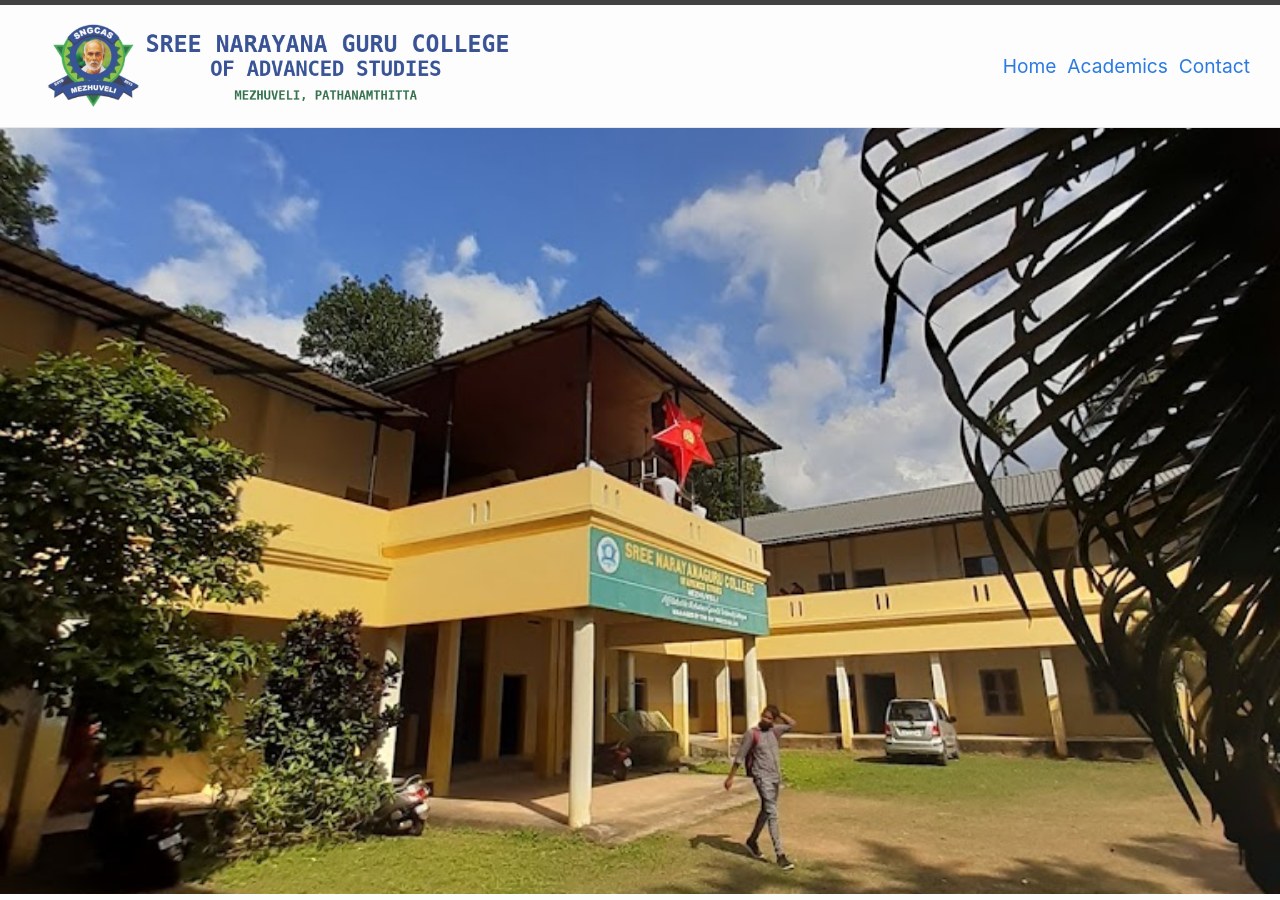
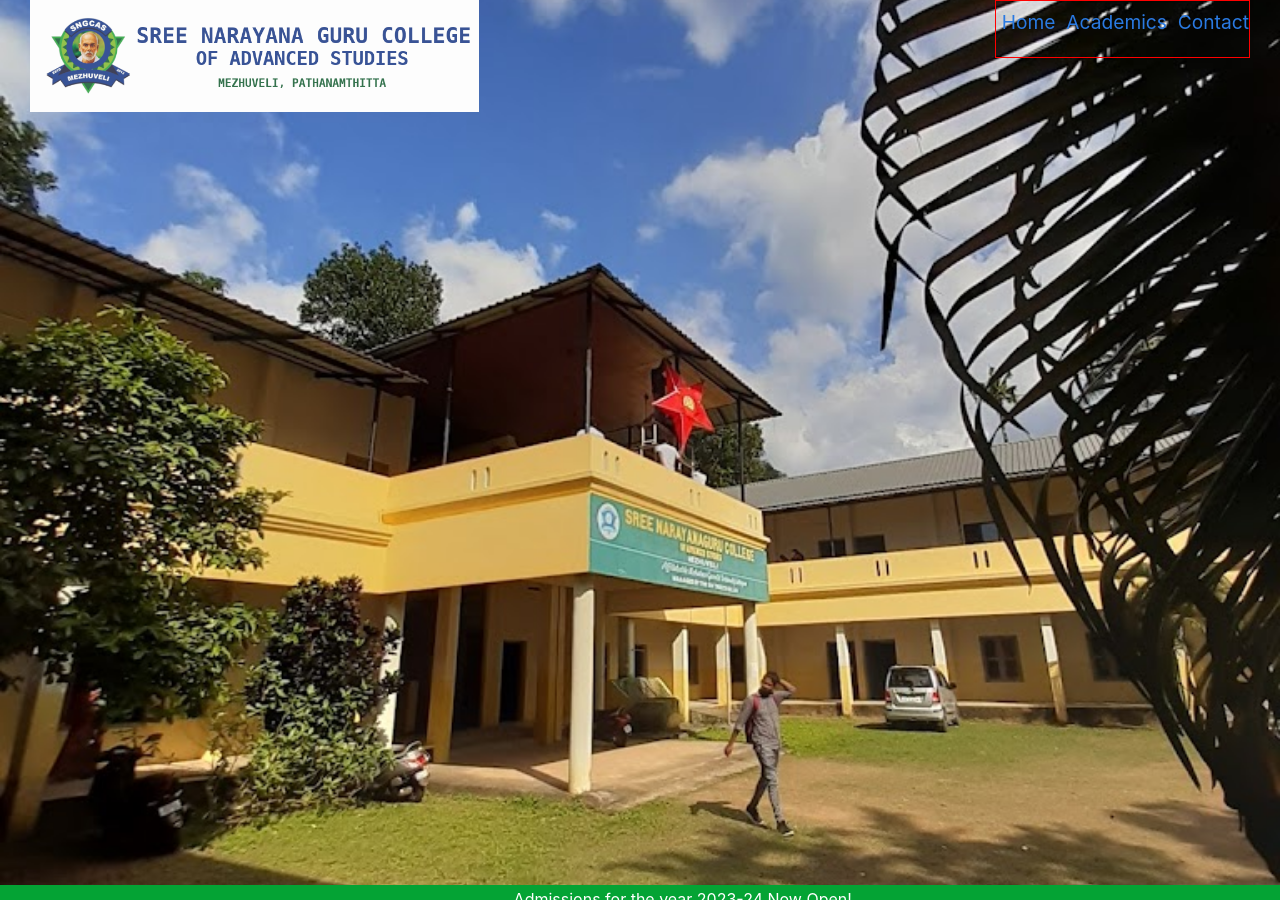
Before and after one commit to sngcasmezhuveli/sngcasmezhuveli.github.io, a Jekyll site: the page built from docs/index.markdown, in a window 1280 px wide and 900 px high. Built offline with Jekyll 4.4.1, drawn with Linux system fonts in a browser that asks for light colours.

Commit message:
initial layout

```diff
--- a/docs/_includes/head.html
+++ b/docs/_includes/head.html
@@ -8,4 +8,6 @@
   {%- if jekyll.environment == 'production' and site.google_analytics -%}
     {%- include google-analytics.html -%}
   {%- endif -%}
+
+  <script type="text/javascript" src="{{ "/assets/js/javascript.js" | relative_url }}"></script>
 </head>
--- a/docs/_includes/header.html
+++ b/docs/_includes/header.html
@@ -1,17 +1,19 @@
 
-<header class="site-header" role="banner">
-
+<header class="site-header" id="site-header" role="banner">
+  <div class="site-header-background" id="site-header-background"></div>
   <div class="wrapper">
     {%- assign default_paths = site.pages | map: "path" -%}
     {%- assign page_paths = site.header_pages | default: default_paths -%}
-    <a class="site-title" rel="author" href="{{ "/" | relative_url }}">
+    <div id="site-title" class="site-title-expanded">
+    <a rel="author" href="{{ "/" | relative_url }}">
       <img src="/assets/logo.png" alt=" {{ site.title | escape }}">
      </a>
+    </div>
 
 
 
 
-<div class="top-nav" role="navigation">
+<div class="top-nav " role="navigation" id="top-nav">
 
      <ul class="right">
       {% for link in site.data.navigation %}
--- a/docs/_layouts/home.html
+++ b/docs/_layouts/home.html
@@ -6,11 +6,12 @@ layout: default
   {%- if page.title -%}
     <h1 class="page-heading">{{ page.title }}</h1>
   {%- endif -%}
+
+  <div class="head-carousel">
+
+  </div>
   <div class="marquee-strip">
-  <div class="marquee">Admissions for the year 2023-24 Now Open!</div>
-</div>
-  <div class="head-carousel">
-sdfsdf
+    <div class="marquee">Admissions for the year 2023-24 Now Open!</div>
   </div>
   {{ content }}
 
--- a/docs/_sass/minima/_layout.scss
+++ b/docs/_sass/minima/_layout.scss
@@ -2,42 +2,56 @@
  * Site header
  */
 .site-header {
-  border-top: 5px solid $grey-color-dark;
-  border-bottom: 1px solid $grey-color-light;
-  min-height: $spacing-unit * 1.865;
+  height: $spacing-unit * 1.865;
   width: 100%;
   // Positioning context for the mobile navigation icon
   position: fixed;
-  background-color: $background-color;
+  // background-color: $background-color;
   z-index: 5555;
 
   .wrapper {
+    text-align: left;
+    height: $spacing-unit * 1.865;
     .top-nav {
-    width: 100%;
+      width: 100%;
       .right {
         padding-left: 0px;
         list-style-position: inside;
         position: absolute;
         display: block;
-        top: 50%;
+        top: 0%;
         right: 0px;
-        -ms-transform: translateY(-50%);
-        transform: translateY(-50%);
+
         font-size: $nav-font-size;
         margin: 0px $spacing-unit 0px $spacing-unit;
         @include for-phone-only {
           display: none;
         }
-        li {
+        border: 1px solid red;
+        height: 100%;
+        >li {
+          -ms-transform: translateY(-50%);
+        transform: translateY(-50%);
           display: inline-block;
-         margin-top: auto;
-         margin-bottom: auto;
+          margin-top: auto;
+          height: 100%;
+          margin-bottom: auto;
+
         }
         .has-dropdown {
           .dropdown {
+            margin-top: $spacing-unit * 1.865 / 2;
+            li{
+
+              a{
+            color: $background-color;
+              }
+            }
             background-color: $brand-color;
-        padding: 0;
-        list-style-position: inside;
+            padding: 0;
+            list-style-position: inside;
+            margin-left: 0px;
+            padding: 8px;
             display: none;
             position: absolute;
           }
@@ -52,17 +66,59 @@
   }
 }
 
-.site-title {
+.site-header-background{
+  background-color: $background-color;
+  position: absolute;
+  width: 100%;
+  height: 100%;
+  top: 0%;
+  left: 0%;
+  transition: opacity 1s;
+}
+.site-title-expanded {
   @include relative-font-size(1.625);
+  background-color: $background-color;
+  text-align: left;
+  font-weight: 300;
+  line-height: $base-line-height * $base-font-size * 2.25;
+  letter-spacing: -1px;
+  margin: inherit -$spacing-unit 0 0;
+
+  width: fit-content;
+  transform-origin: top left;
+  transition: transform 1s;
+  &,
+  &:visited {
+    color: $grey-color-dark;
+  }
+  a {
+    img {
+      height: $spacing-unit * 1.865 * 2;
+      width: auto;
+    }
+  }
+}
+
+.site-title-collapsed {
+  @include relative-font-size(1.625);
+  background-color: $background-color;
   font-weight: 300;
   line-height: $base-line-height * $base-font-size * 2.25;
   letter-spacing: -1px;
   margin-bottom: 0;
   float: left;
-  width: 40%;
+  transform-origin: top left;
+  transform: scale(0.5);
+  transition: transform 1s;
   &,
   &:visited {
     color: $grey-color-dark;
+  }
+  a {
+    img {
+      height: $spacing-unit * 1.865 * 2;
+      width: auto;
+    }
   }
 }
 /*.site-title::before {
@@ -221,7 +277,7 @@
  * Page content
  */
 .page-content {
-  padding: $spacing-unit 0;
+  //padding: $spacing-unit 0;
   flex: 1;
 }
 
--- /dev/null
+++ b/docs/assets/js/javascript.js
@@ -0,0 +1,39 @@
+var $ = document.getElementById.bind(document)
+/*
+function showNav() {
+    $('side-nav').style.zIndex = "7"
+    $('side-nav').style.opacity = "1"
+    //$('side-nav').style.left = "0"
+    $('dimmer').style.animationName = "showanim"
+    $('side-nav').style.transform = "translate(0vw)"
+    document.body.style.overflow = "hidden"
+    document.body.height = "100%"
+}
+function hideNav() {
+
+   // $('side-nav').style.left = "-70vw"
+   $('side-nav').style.transition = "transform 0.5s ease-in-out"
+   $('side-nav').style.transform = "translateX(-70vw)"
+
+    $('dimmer').style.animationName = "hideanim"
+    document.body.style.overflow = "scroll"
+    document.body.height = ""
+
+}
+*/
+function setNav() {
+    var top = (window.pageYOffset || document.scrollTop) - (document.clientTop || 0);
+
+    if (top > 1) {
+        $('site-title').className = "site-title-collapsed"
+       $('site-header-background').style.opacity = "1.0"
+    }
+    else {
+        $('site-title').className = "site-title-expanded"
+        $('site-header-background').style.opacity = "0.0"
+
+    }
+}
+document.addEventListener("scroll", function () {
+    setNav();
+})
--- a/docs/assets/main.scss
+++ b/docs/assets/main.scss
@@ -12,8 +12,8 @@
     background-position: center;
     background-repeat: no-repeat;
     background-size: cover;
-    height: calc(100vh - 64px);
-    margin: 0 $spacing-unit * -1 0 $spacing-unit * -1 ;
+    height: 105vh;
+    margin: 0 -$spacing-unit  0 -$spacing-unit ;
   }
 @keyframes marquee{
     0% {transform: translateX(100%)}
```
Also changed, not shown: 13 other files.
